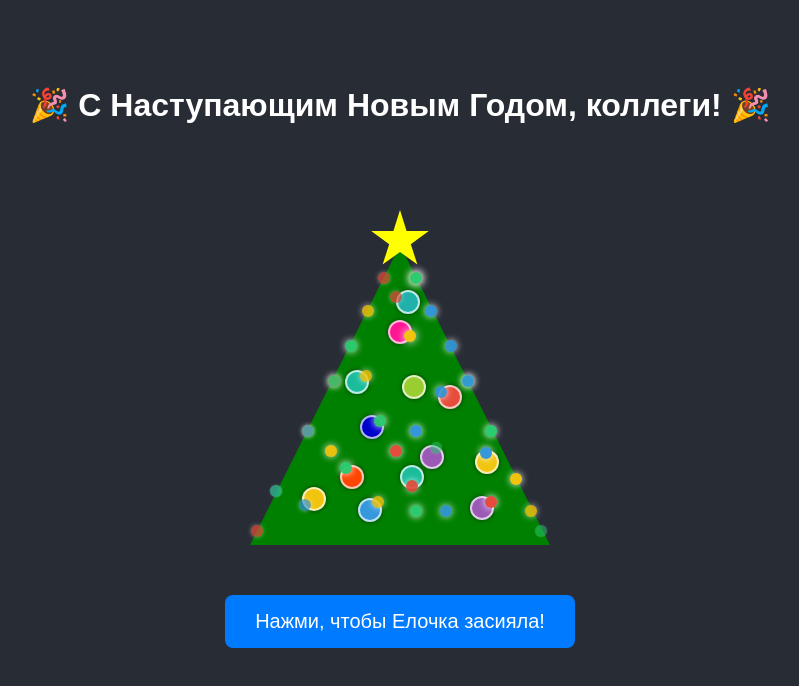
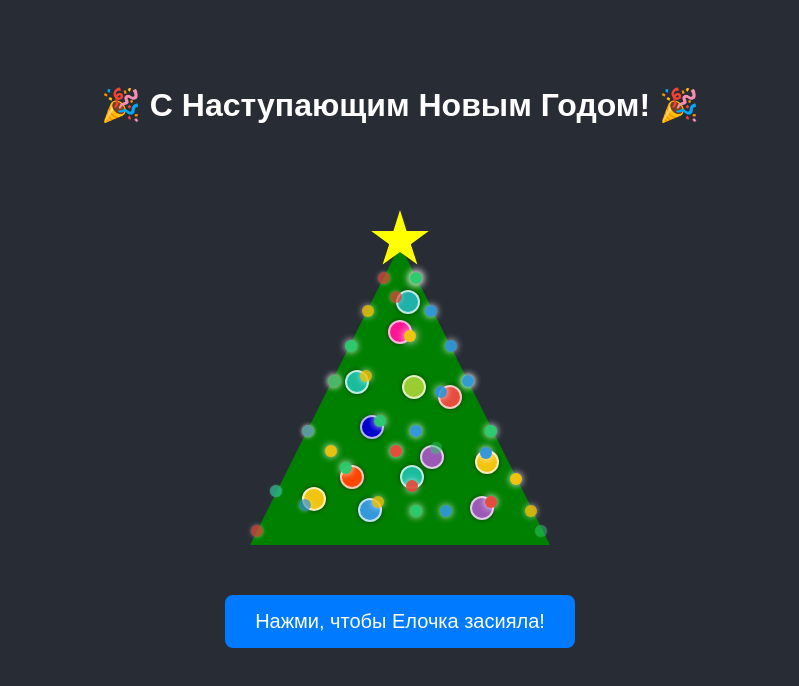
Before and after one commit to Hitelina/new-year-elka, a plain HTML site: page index.html in a window 1280 px wide. Shown: the whole page, without its empty margins (240-1039 px from the left). Drawn offline with Linux system fonts and the light colour scheme.

Commit message:
удалила Коллеги

```diff
--- a/index.html
+++ b/index.html
@@ -226,7 +226,7 @@
 <body>
     <div id="effect-container"></div> <!-- Контейнер для снежинок и хлопушек -->
 
-    <h1>🎉 С Наступающим Новым Годом, коллеги! 🎉</h1>
+    <h1>🎉 С Наступающим Новым Годом! 🎉</h1>
 
     <div class="tree-container">
         <div class="tree"></div>
```
